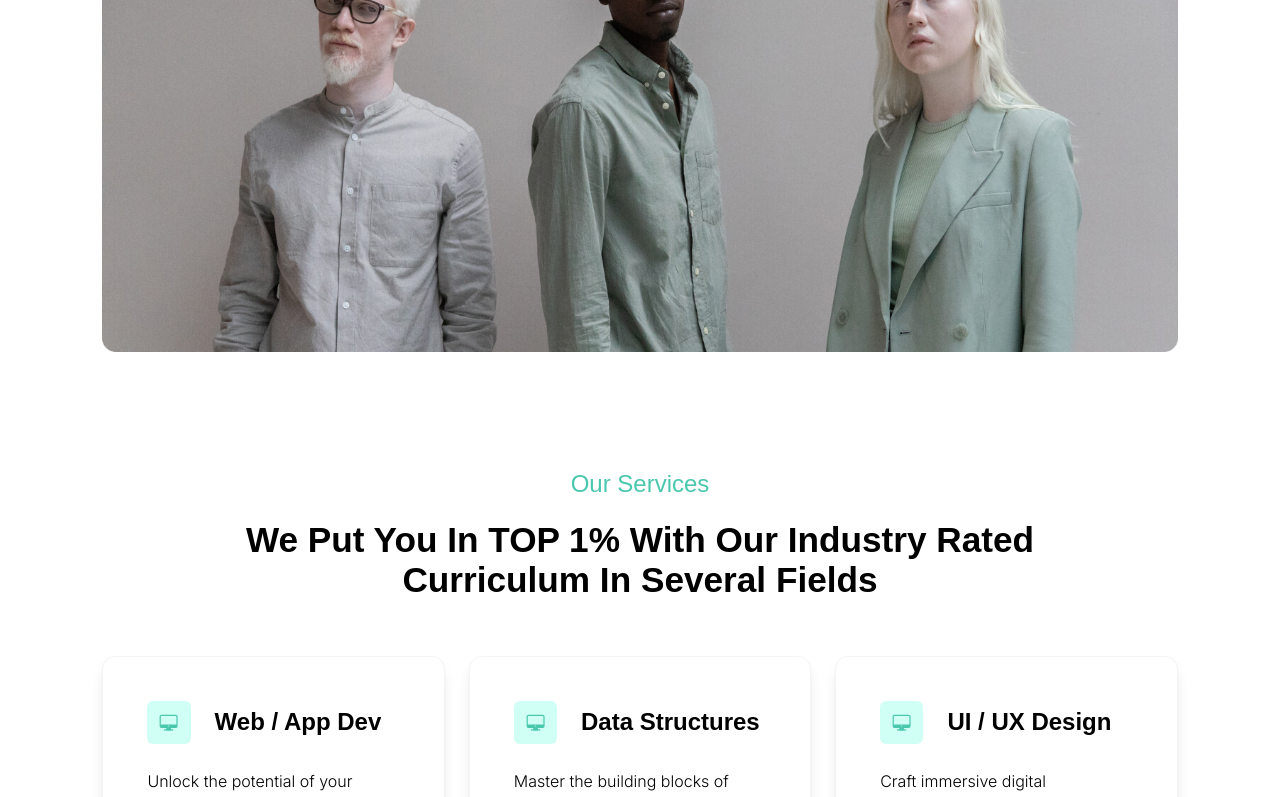
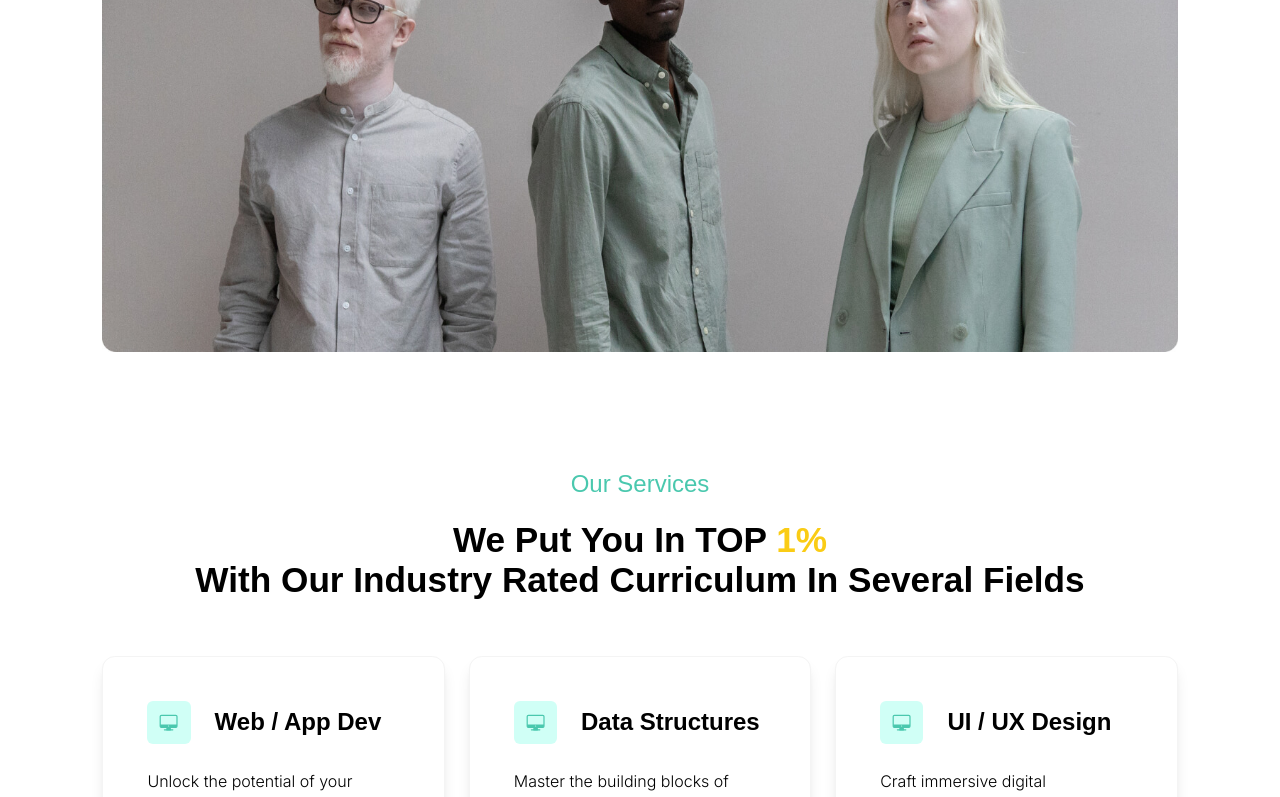
Before and after one commit to Ayuxh-Pratap/indilearn, a Next.js app: page / in a window 1280 px wide. Shown: the part 631-1428 px from the top of the page. Built offline with nearby package versions, Linux system fonts and the light colour scheme.

Commit message:
dev commit v9

```diff
--- a/components/Scrolldown.jsx
+++ b/components/Scrolldown.jsx
@@ -2,14 +2,14 @@ import React from 'react'
 
 const Scrolldown = () => {
     return (
-        <div className='flex flex-col justify-center items-center gap-10'>
+        <a href='#services' className='flex flex-col justify-center items-center gap-10'>
             <div>
                 <h5 className='text-black/70 rotate-90'>Scroll Down</h5>
             </div>
             <div className="scroll-container">
                 <div className="scroller"></div>
             </div>
-        </div>
+        </a>
     )
 }
 
--- a/components/Services.jsx
+++ b/components/Services.jsx
@@ -35,8 +35,8 @@ const Services = () => {
         <section id='services' className='container py-10'>
             <div className='text-center mb-14'>
                 <h2>Our Services</h2>
-                <h3 className='lg:w-[60rem] center'>We Put You In TOP 1% With Our Industry Rated Curriculum
-                    In Several Fields
+                <h3 className='lg:w-[60rem] center'>We Put You In TOP <span className='text-yellow-400'>1%</span> <span className='hidden lg:block'>With Our Industry Rated Curriculum
+                    In Several Fields</span>
                 </h3>
             </div>
             <div className='flex justify-between gap-6 lg:flex-row flex-col'>
```
